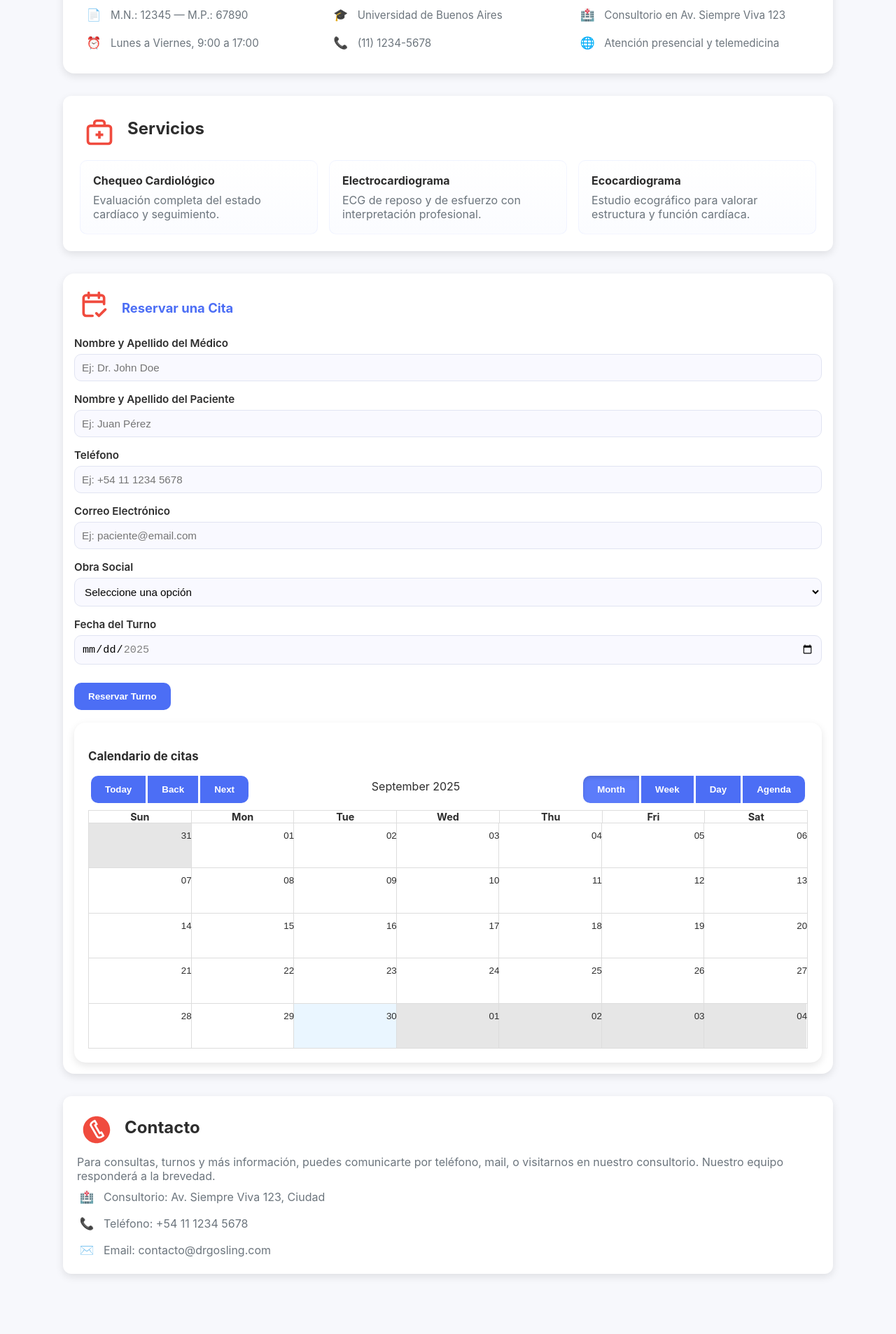
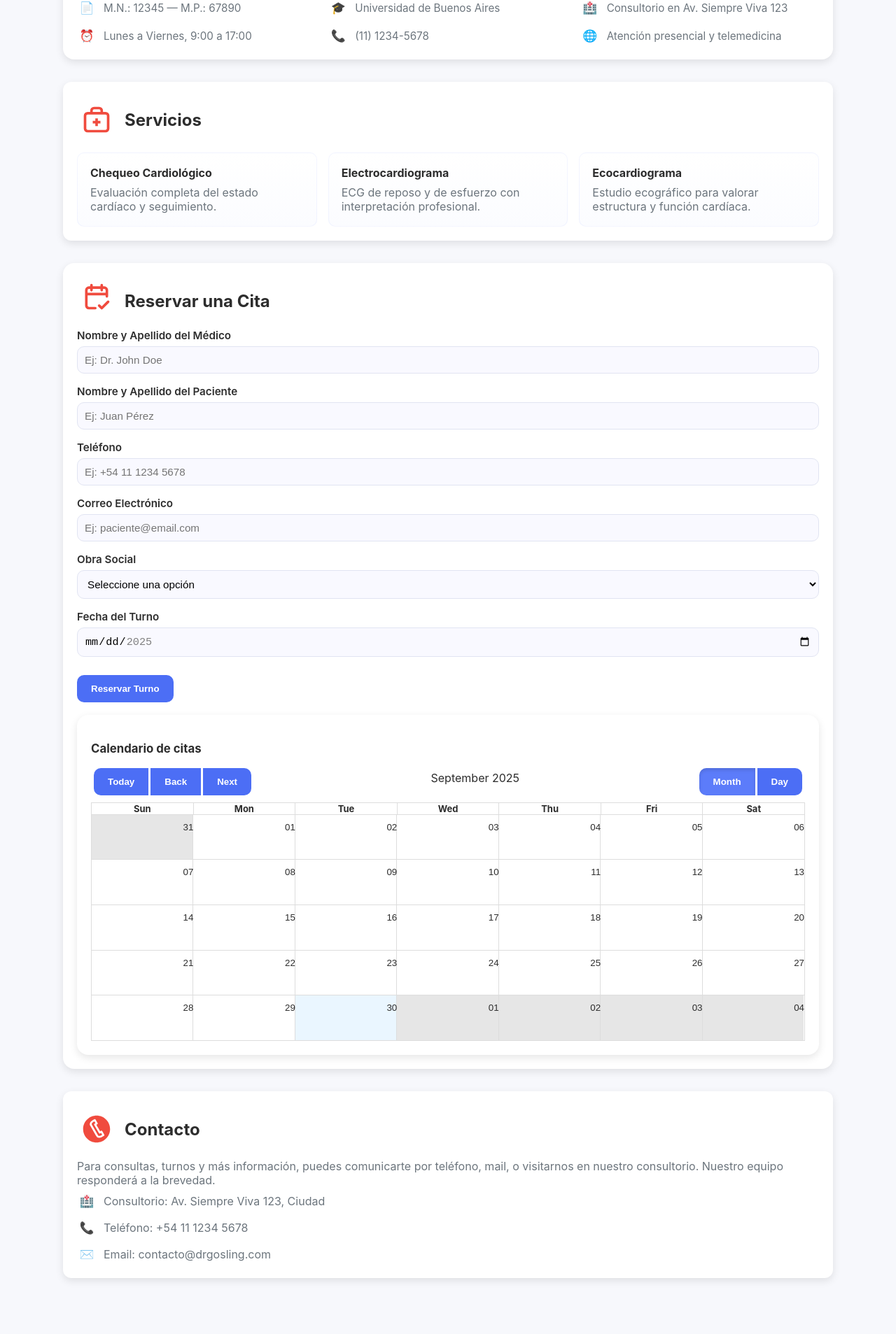
Before and after one commit to ManuZarraga/TPO-Aplicaciones-Interactivas, a React (Vite) app: page / in a window 1280 px wide. Shown: the part 770-2677 px from the top of the page at 70% size. Built offline with nearby package versions, Linux system fonts and the light colour scheme.

Commit message:
calendario mobile, ajustes en css mobile

```diff
--- a/src/App.css
+++ b/src/App.css
@@ -90,7 +90,7 @@ body {
   }
 
   .main-content {
-    padding: 12px;
+    /* padding: 12px; */
     gap: 16px;
   }
 
@@ -110,7 +110,7 @@ body {
   }
 
   .main-content {
-    padding: 6px;
+    /* padding: 6px; */
     gap: 10px;
   }
 
--- a/src/components/Contact/Contact.css
+++ b/src/components/Contact/Contact.css
@@ -5,9 +5,6 @@
   box-shadow: var(--shadow);
 }
 
-.contact-card h2 {
-  margin: 0 0 8px 0;
-}
 
 .contact-card p {
   margin: 6px 0;
@@ -55,3 +52,16 @@
   align-items: center;
   justify-content: center;
 }
+
+@media (max-width: 800px) {
+  .contact-card {
+    display: flex;
+    flex-direction: column;
+    gap: 10px;
+  }
+
+  .contact-card p,
+  span {
+    font-size: 0.9rem;
+  }
+}
--- a/src/components/Footer/Footer.css
+++ b/src/components/Footer/Footer.css
@@ -6,20 +6,26 @@
 
 .footer-inner {
   display: flex;
-  justify-content: space-between;
+  justify-content: center;
   color: var(--text-light);
-  font-size: 0.9rem;
+  font-size: 1rem;
   padding: 0 12px;
 }
 
 .footer-inner .small {
-    opacity: 0.8
+  opacity: 0.8
 }
 
 @media (max-width: 700px) {
   .footer-inner {
-    flex-direction: column;
-    gap: 8px;
-    align-items: flex-start
+    gap: 0px !important;
+    font-size: 0.7rem;
+  }
+
+  .site-footer {
+    padding: 0 !important;
+    display: flex;
+    text-align: center;
+    justify-content: center;
   }
 }
--- a/src/components/Footer/Footer.jsx
+++ b/src/components/Footer/Footer.jsx
@@ -4,8 +4,10 @@ export default function Footer() {
   return (
     <footer className="site-footer">
       <div className="container footer-inner">
-        <div>© {new Date().getFullYear()} Dr. John Gosling - Todos los derechos reservados</div>
-        <div className="small">Hecho con ❤️ · Política de privacidad</div>
+        <div>
+          © {new Date().getFullYear()} Dr. John Gosling - Todos los derechos
+          reservados
+        </div>
       </div>
     </footer>
   );
--- a/src/components/FormularioReservas/FormularioReservas.css
+++ b/src/components/FormularioReservas/FormularioReservas.css
@@ -1,65 +1,6 @@
-.hour-badges-row {
-    display: flex;
-    flex-wrap: wrap;
-    gap: 8px;
-    margin-top: 6px;
-}
-
-button.hour-badge {
-    background: #ffffff !important;
-    color: #1b5e20 !important;
-    border: 1px solid #b2f2bb !important;
-    border-radius: 8px;
-    padding: 8px 14px;
-    font-weight: 600;
-    font-size: 1rem;
-    cursor: pointer;
-    outline: none;
-    transition: background-color 3s ease,
-        color 3s ease,
-        border-color 3s ease,
-        box-shadow 3s ease;
-}
-
-.hour-badge:hover:not(.taken) {
-    background-color: #1b5e20 !important;
-    color: #ffffff !important;
-    border-color: #1b5e20 !important;
-}
-
-.hour-badge.selected {
-    background-color: #1b5e20 !important;
-    color: #ffffff !important;
-    border-color: #1b5e20 !important;
-}
-
-.hour-badge.taken {
-    background: #ffeaea !important;
-    color: #b71c1c !important;
-    border: 1px solid #ffa8a8 !important;
-    cursor: not-allowed;
-    opacity: 0.7;
-}
-
-.hour-badge:focus-visible {
-    box-shadow: 0 0 0 3px rgba(76, 110, 245, 0.18);
-}
-
-@media (max-width: 600px) {
-    .hour-badges-row {
-        gap: 6px;
-        justify-content: flex-start;
-    }
-
-    .hour-badge {
-        padding: 8px 8px;
-        font-size: 0.98rem;
-    }
-}
-
 .formulario {
     background: var(--white);
-    padding: 24px;
+    padding: 20px !important;
     border-radius: var(--radius);
     box-shadow: var(--shadow);
     display: flex;
@@ -67,17 +8,18 @@ button.hour-badge {
     gap: 24px;
 }
 
-.formulario h2 {
-    font-size: 1.4rem;
-    color: var(--primary);
-    margin-bottom: 10px;
-}
 
 .form-header {
     display: flex;
     align-items: center;
     gap: 12px;
 }
+
+.form-header h2 {
+    color: var(--text-dark) !important;
+    font-size: 1.5rem !important;
+}
+
 
 .form-icon {
     width: 44px;
@@ -151,6 +93,15 @@ button.hour-badge {
     color: var(--primary);
 }
 
+.rbc-calendar-custom {
+    font-size: 0.9rem;
+}
+
+.rbc-event {
+    padding: 2px 4px;
+    border-radius: 6px;
+}
+
 .rbc-toolbar button {
     background: var(--primary);
     color: #fff;
@@ -188,11 +139,63 @@ button.hour-badge {
     border-radius: 0 !important;
 }
 
+.hour-badges-row {
+    display: flex;
+    flex-wrap: wrap;
+    gap: 8px;
+    margin-top: 6px;
+}
+
+button.hour-badge {
+    background: #ffffff !important;
+    color: #1b5e20 !important;
+    border: 1px solid #b2f2bb !important;
+    border-radius: 8px;
+    padding: 8px 14px;
+    font-weight: 600;
+    font-size: 1rem;
+    cursor: pointer;
+    outline: none;
+    transition: background-color 3s ease,
+        color 3s ease,
+        border-color 3s ease,
+        box-shadow 3s ease;
+}
+
+.hour-badge:hover:not(.taken) {
+    background-color: #1b5e20 !important;
+    color: #ffffff !important;
+    border-color: #1b5e20 !important;
+}
+
+.hour-badge.selected {
+    background-color: #1b5e20 !important;
+    color: #ffffff !important;
+    border-color: #1b5e20 !important;
+}
+
+.hour-badge.taken {
+    background: #ffeaea !important;
+    color: #b71c1c !important;
+    border: 1px solid #ffa8a8 !important;
+    cursor: not-allowed;
+    opacity: 0.7;
+}
+
+.hour-badge:focus-visible {
+    box-shadow: 0 0 0 3px rgba(76, 110, 245, 0.18);
+}
+
+
 @media (max-width: 600px) {
     .formulario {
         padding: 8px;
         border-radius: 8px;
         box-shadow: none;
+    }
+
+    .form-header h2 {
+        font-size: 1.2rem !important;
     }
 
     .calendario {
@@ -203,12 +206,12 @@ button.hour-badge {
     }
 
     .calendario h2 {
-        font-size: 1rem;
+        font-size: 1.2rem;
         margin-bottom: 8px;
     }
 
     .rbc-calendar {
-        min-width: 350px;
+        /* min-width: 350px; */
         font-size: 0.95rem;
     }
 
@@ -230,6 +233,16 @@ button.hour-badge {
 
     .rbc-toolbar button {
         font-size: 0.9rem;
-        padding: 4px 8px;
+        padding: 4px 10px !important;
+    }
+
+    .hour-badges-row {
+        gap: 4px;
+        justify-content: center;
+    }
+
+    .hour-badge {
+        padding: 8px 8px !important;
+        font-size: 0.78rem;
     }
 }
--- a/src/components/FormularioReservas/FormularioReservas.jsx
+++ b/src/components/FormularioReservas/FormularioReservas.jsx
@@ -1,5 +1,5 @@
 /* eslint-disable react/prop-types */
-import { useState } from "react";
+import { useState, useEffect } from "react";
 import { Calendar, momentLocalizer } from "react-big-calendar";
 import moment from "moment";
 import "react-big-calendar/lib/css/react-big-calendar.css";
@@ -23,6 +23,30 @@ export default function FormularioReservas({
     fechaTurnoFecha: "",
   });
   const [selectedHour, setSelectedHour] = useState("");
+
+  const [isMobile, setIsMobile] = useState(
+    typeof window !== "undefined" ? window.innerWidth < 768 : false
+  );
+
+  useEffect(() => {
+    const handleResize = () => {
+      setIsMobile(window.innerWidth < 768);
+    };
+    window.addEventListener("resize", handleResize);
+    return () => window.removeEventListener("resize", handleResize);
+  }, []);
+
+  const [currentView, setCurrentView] = useState("month");
+
+  const mobileViews = ["day", "agenda"];
+  const desktopViews = ["month", "day"];
+
+  const activeViews = isMobile ? mobileViews : desktopViews;
+  const defaultView = isMobile ? "day" : "month";
+
+  const safeView = activeViews.includes(currentView)
+    ? currentView
+    : defaultView;
 
   const handleChange = (e) => {
     setFormData({ ...formData, [e.target.name]: e.target.value });
@@ -50,7 +74,7 @@ export default function FormularioReservas({
 
   function getMaxDateTime() {
     const today = new Date();
-    today.setHours(17, 0, 0, 0);
+    today.setHours(17, 59, 59, 999);
     return today;
   }
 
@@ -65,7 +89,6 @@ export default function FormularioReservas({
       return;
     }
 
-    // Combinar fecha + hora en un solo Date
     const selectedDate = new Date(`${fecha}T${hora}`);
     const now = new Date();
     now.setSeconds(0, 0);
@@ -307,6 +330,11 @@ export default function FormularioReservas({
           events={appointments}
           startAccessor="start"
           endAccessor="end"
+          view={safeView}
+          onView={setCurrentView}
+          views={activeViews}
+          popup
+          className="rbc-calendar-custom"
           style={{ height: 400 }}
           eventPropGetter={eventPropGetter}
           min={getMinDateTime()}
--- a/src/components/InfoMedico/InfoMedico.css
+++ b/src/components/InfoMedico/InfoMedico.css
@@ -5,7 +5,7 @@
     gap: 24px 28px;
     align-items: start;
     background: var(--white);
-    padding: 30px;
+    padding: 20px;
     border-radius: var(--radius);
     box-shadow: var(--shadow);
 }
@@ -129,6 +129,10 @@
         grid-row: 2;
     }
 
+    .info-text p {
+        font-size: 0.9rem;
+    }
+
     .info-list {
         grid-column: 1;
         grid-row: 3;
@@ -141,4 +145,12 @@
         height: 140px;
         border-radius: 12px;
     }
+
+    .info-header h3 {
+        font-size: 1.3rem;
+    }
+
+    .info-header p {
+        font-size: .9rem;
+    }
 }
--- a/src/components/Services/Services.css
+++ b/src/components/Services/Services.css
@@ -1,13 +1,10 @@
 .services {
   background: var(--white);
-  padding: 24px;
+  padding: 20px;
   border-radius: 12px;
   box-shadow: var(--shadow);
 }
 
-.services h2 {
-  margin: 0 0 12px 0;
-}
 
 .services-header {
   display: flex;
@@ -49,4 +46,8 @@
   .cards {
     flex-direction: column;
   }
+
+  .card p {
+    font-size: 0.9rem;
+  }
 }
```
